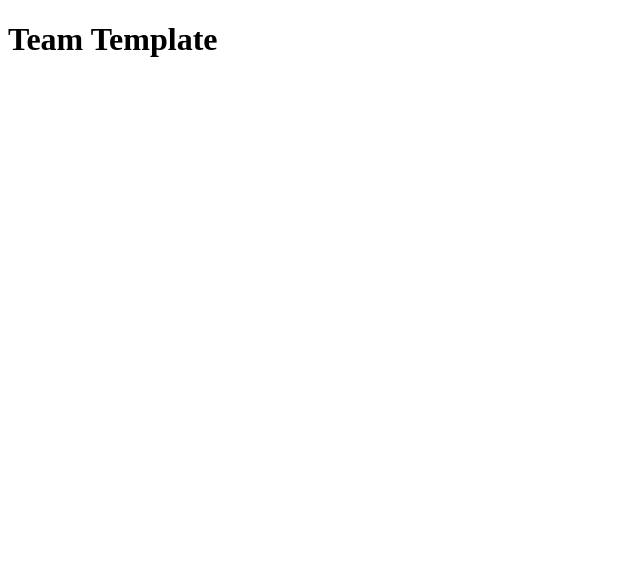
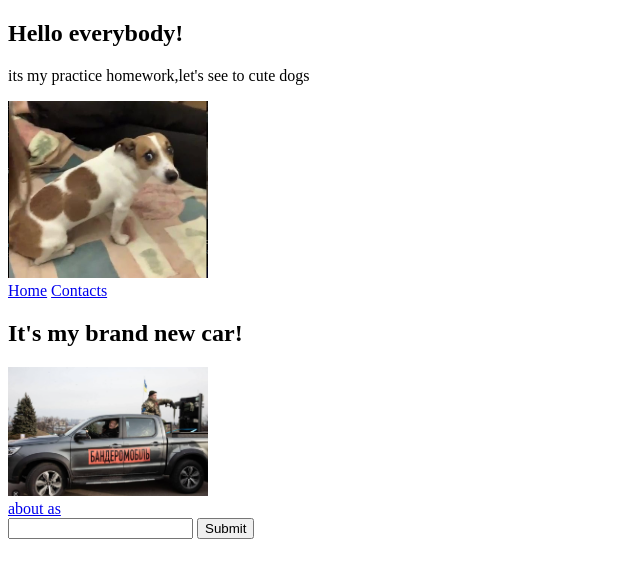
Before and after one commit to MykolaSokolovskiy/landing, a plain HTML site: page index.html in a window 1280 px wide. Shown: the whole page, without its empty margins (0-640 px from the left). Drawn offline with Linux system fonts and the light colour scheme.

Commit message:
Sample html markup

```diff
--- a/index.html
+++ b/index.html
@@ -1,5 +1,6 @@
 <!DOCTYPE html>
 <html lang="en">
+
 <head>
     <meta charset="UTF-8">
     <meta http-equiv="X-UA-Compatible" content="IE=edge">
@@ -7,15 +8,45 @@
     <title>Document</title>
     <link rel="shortcut icon" href="https://placekitten.com/96/139" type="image/x-icon">
 </head>
+
 <body>
-    <header>
-        <h1>Team Template</h1>
+    <header id="home">
+        <nav>
+            <h1>Hello everybody!</h1>
+            <p>its my practice homework,let's see to cute dogs</p>
+
+            <div class="logo">
+
+                <img width="200" src="img/dog.png" alt="dog">
+            </div>
+
+            <div class="menu">
+                <a href="#home" class="menu-item">Home</a>
+                <a href="#contacts" class="menu-item">Contacts</a>
+            </div>
+
+
+        </nav>
+        <h2>It's my brand new car!</h2>
     </header>
+    <div class="logo">
+        <img width="200" src="img/car.png" alt="car">
+    </div>
+    <div class="menu">
+<a href="#AboutAs" class="menu-item">about as</a>
+
+    </div>
+
     <main>
 
     </main>
-    <footer>
+    <footer id="contacts">
+        <form action="https://form.spree.io/">
+            <input type="text">
+            <input type="submit">
+        </form>
 
     </footer>
 </body>
+
 </html>
```
Also changed, not shown: img/car.png (added), img/dog.png (added).
